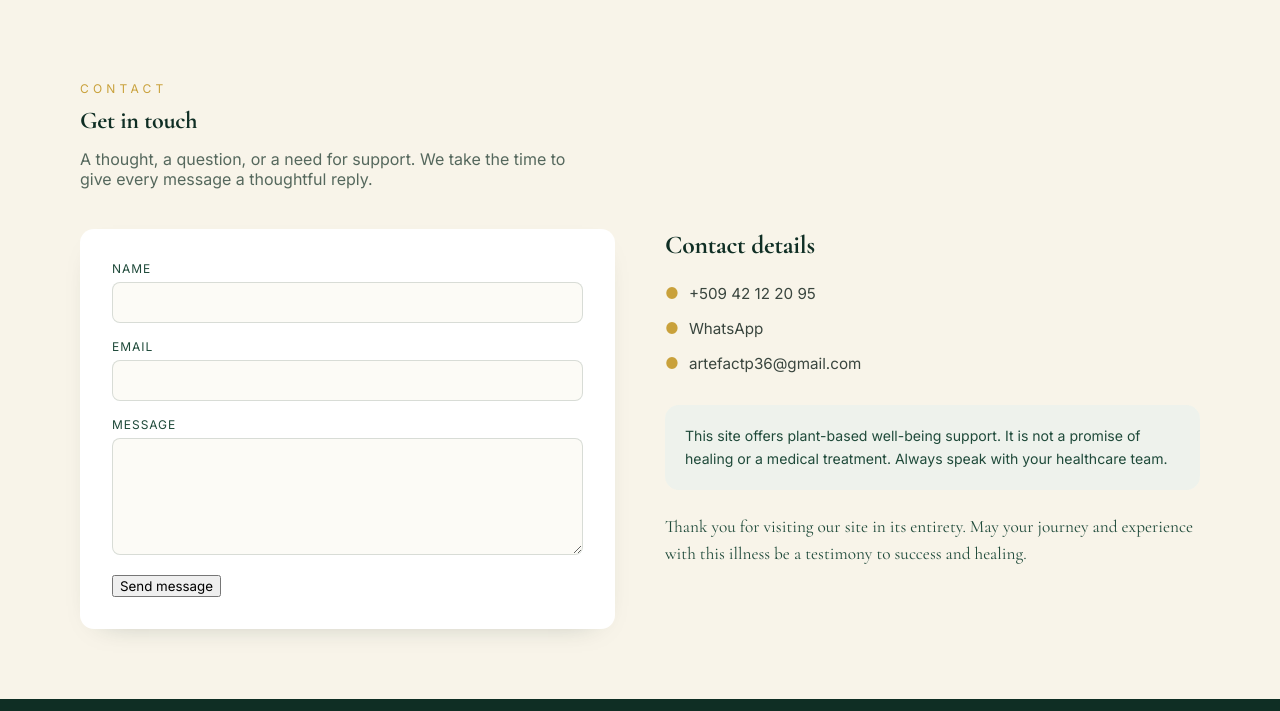
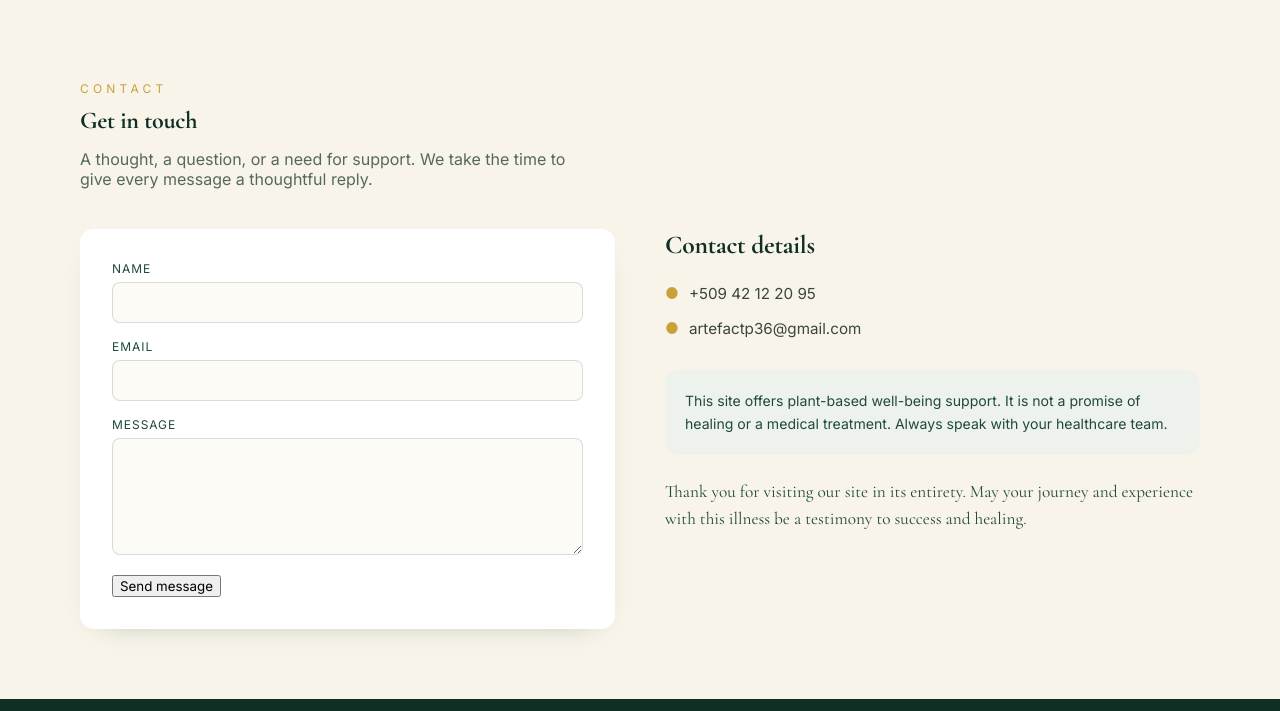
Before and after one commit to beauziernicolson/artefact-products, a plain HTML site: page contact.html in a window 1280 px wide. Shown: the part 67-778 px from the top of the page. Drawn offline with nearby package versions, Linux system fonts and the light colour scheme.

```diff
--- a/contact.html
+++ b/contact.html
@@ -67,7 +67,6 @@
         <h2>Contact details</h2>
         <ul>
           <li><span class="dot">●</span> <a href="tel:+50942122095">+509 42 12 20 95</a></li>
-          <li><span class="dot">●</span> <a href="https://wa.me/50942122095" target="_blank" rel="noopener">WhatsApp</a></li>
           <li><span class="dot">●</span> <a href="mailto:artefactp316@gmail.com">artefactp36@gmail.com</a></li>
         </ul>
 
--- a/js/script.js
+++ b/js/script.js
@@ -19,7 +19,7 @@ document.addEventListener("DOMContentLoaded", () => {
       title: "The product — Artefact Products", description: "A well-being blend made with Haitian plants. Ingredients, pricing, reviews, and FAQs.",
       text: {
         ".eyebrow": ["Haiti Edition", "Édition Haïti"], ".product-name": ["Plant Blend", "Mélange de plantes"], ".rating span:last-child": ["4.9 · 128 reviews", "4.9 · 128 avis"],
-        ".product-desc": ["This blend of 3 plants is recommended by naturopaths to be taken together by people living with cancer, including breast, brain, stomach, colon, and blood cancers.", "Ce mélange de 3 plantes est recommandé par des naturopathes pour être pris ensemble par les personnes atteintes de cancers du sein, du cerveau, de l’estomac, du côlon ou du sang."],
+        ".product-desc": ["This blend of 3 plants is recommended by naturopaths to be taken together by people living with cancer, including breast, brain, stomach, colon, and blood cancers.", "Ce mélange de plantes est recommandé par des naturopathes pour être pris ensemble par les personnes atteintes de cancers du sein, du cerveau, de l’estomac, du côlon ou du sang."],
         ".price-amount": ["Price: $1,000", "Prix : 1 000 $"], ".price-details": ["Free shipping. 1 complete month of treatment.", "Livraison gratuite. 1 mois complet de cure."], ".price-box .btn": ["Order now", "Commander via WhatsApp"], ".disclaimer": ["A well-being product. It does not replace medical advice.", "Produit de bien-être. Ne remplace pas un avis médical."], ".reviews h2": ["Customer reviews", "Avis des clients"], ".reviews-empty": ["Coming soon", "À venir"], ".faq > h2": ["Frequently asked questions", "Questions fréquentes"],
         ".faq-item:nth-of-type(1) .faq-q span:first-child": ["Is it a medicine?", "Est-ce un médicament ?"], ".faq-item:nth-of-type(1) .faq-a": ["This plant blend is recommended by naturopaths to be taken together. It is intended to support people who consume it regularly. It was recommended by medical specialists to a young woman with advanced stage-3 brain cancer. Alongside chemotherapy and other natural treatments recommended by the same doctor, she has lived cancer-free for more than 9 years.", "Ce mélange de 3 plantes est recommandé par des naturopathes pour être pris ensemble. Il est destiné à accompagner les personnes qui le consomment régulièrement. Il a été recommandé par des spécialistes à une jeune femme atteinte d’un cancer du cerveau de stade 3 avancé. Avec la chimiothérapie et d’autres traitements naturels recommandés par le même médecin, elle vit sans cancer depuis plus de 9 ans."],
         ".faq-item:nth-of-type(2) .faq-q span:first-child": ["Can I use it during treatment?", "Puis-je l’utiliser pendant un traitement ?"], ".faq-item:nth-of-type(2) .faq-a": ["The plant blend is intended to accompany your medical treatment and support you in your daily life. It does not replace medical treatment.", "Le mélange de plantes est destiné à accompagner votre traitement médical et à vous soutenir au quotidien. Il ne remplace pas un traitement médical."],
@@ -54,7 +54,7 @@ document.addEventListener("DOMContentLoaded", () => {
       ".story-hero .story-kicker": ["Introspection", "Introspection"], ".story-poem-intro .story-kicker": ["Going inward", "Descendre en soi"], ".story-night-copy .story-kicker": ["In search of lightness", "À la recherche de la légèreté"], ".story-cta .story-kicker": ["Continue the journey", "Continuer le chemin"], ".story-cta h2": ["From introspection to inner strength", "De l’introspection à la force intérieure"], ".story-btn-primary": ["Discover Compossible →", "Découvrir Compossible →"], ".story-btn-secondary": ["Talk to us ↗", "Échanger avec nous ↗"]
     },
     "resilience.html": {
-      ".story-hero .story-kicker": ["Inner strength", "Force intérieure"], ".story-hero figcaption": ["Turning willpower into movement.", "Transformer la volonté en mouvement."], ".story-power .story-kicker": ["A starting point", "Point de départ"], ".story-feature .story-kicker": ["A clear direction", "Une direction claire"], ".story-cta .story-kicker": ["Take the next step", "Passer à l’action"], ".story-cta h2": ["Discover the product and ask your questions", "Découvrir le produit et poser vos questions"], ".story-btn-primary": ["View the product →", "Voir le produit →"], ".story-btn-secondary": ["Contact us ↗", "Nous contacter ↗"], ".story-feature .original-voice:nth-of-type(2)": ["What is possible is that we will overcome this illness and live many long years beyond it.", "Ce qui est possible, c’est que nous vainquions cette maladie et vivions encore de très longues années après elle."], ".story-feature .original-voice:nth-of-type(3)": ["No doubt, no masochistic pleasure in suffering, and no surrender to fatalism. Otherwise, you accept the idea of dying from it and block your own recovery.", "Ni doute, ni plaisir masochiste de souffrir, ni abandon à la fatalité. Sinon, vous acceptez l’idée d’en mourir et bloquez votre propre guérison."], ".story-quote-band small": ["Original text by the author", "Texte original de l’autrice"]
+      ".story-hero .story-kicker": ["Inner strength", "Force intérieure"], ".story-hero figcaption": ["Turning willpower into movement.", "Transformer la volonté en mouvement."], ".story-power .story-kicker": ["A starting point", "Point de départ"], ".story-feature .story-kicker": ["A clear direction", "Une direction claire"], ".story-cta .story-kicker": ["Take the next step", "Passer à l’action"], ".story-cta h2": ["Discover the product and ask your questions", "Découvrir le produit et poser vos questions"], ".story-btn-primary": ["View the product →", "Voir le produit →"], ".story-btn-secondary": ["Contact us ↗", "Nous contacter ↗"], ".story-feature .original-voice:nth-of-type(2)": ["What is possible is that we will overcome this illness and live many long years beyond it.", "Ce qui est possible, c’est que nous vainquions cette maladie et vivions encore de très longues années après elle."], ".story-feature .original-voice:nth-of-type(3)": ["No doubt, no masochistic pleasure in suffering, and no surrender to fatalism. Otherwise, you accept the idea of dying from it and block your own recovery.", "Vaincre le cancer éxige une discipline de fer. Mais surtout une mentalité appropriée à la guérison. Point de doute sur ce que vous voulez vraiment ; je vais guérir de cette maladie et c'est la seule réalité. Je fais le choix de vouloir m'en sortir et il n'y a aucune autre issue."], ".story-quote-band small": ["Original text by the author", "Texte original de l’autrice"]
     }
   };
   const finalText = {
```
